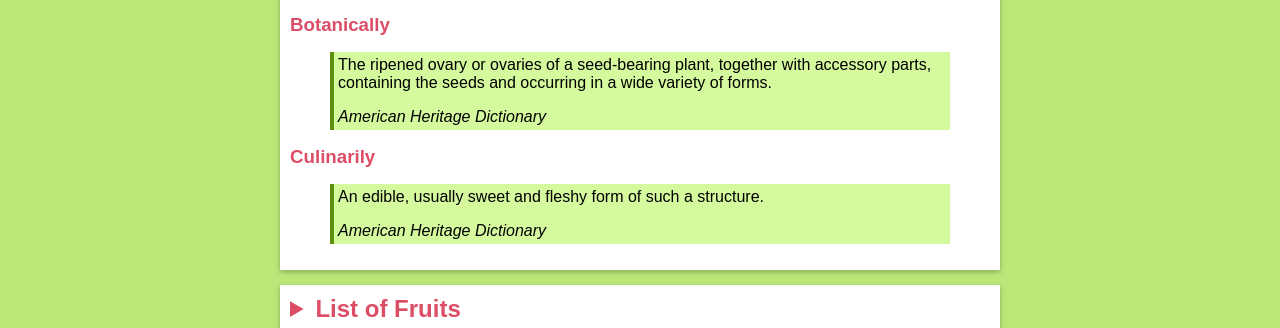
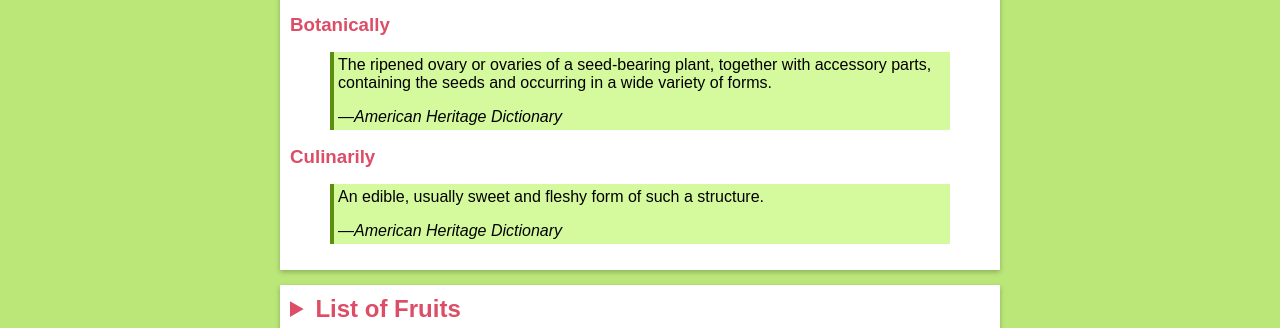
Before and after one commit to mminer237/fruitorvegetable, a Jekyll site: the page built from _types/fruit.html, in a window 1280 px wide. Shown: the part 222-550 px from the top of the page. Built offline with Jekyll 4.4.1, drawn with Linux system fonts in a browser that asks for light colours.

Commit message:
Added dash to signature

```diff
--- a/css/style.scss
+++ b/css/style.scss
@@ -141,6 +141,9 @@ blockquote {
 	border-left: 4px solid $secondary-color;
 	padding: 4px;
 }
+.quote-signature::before {
+	content: "—";
+}
 .type {
 	box-shadow: 0 2px 3px 0 rgba(0,0,0,0.14);
 	font-size: 20px;
```
